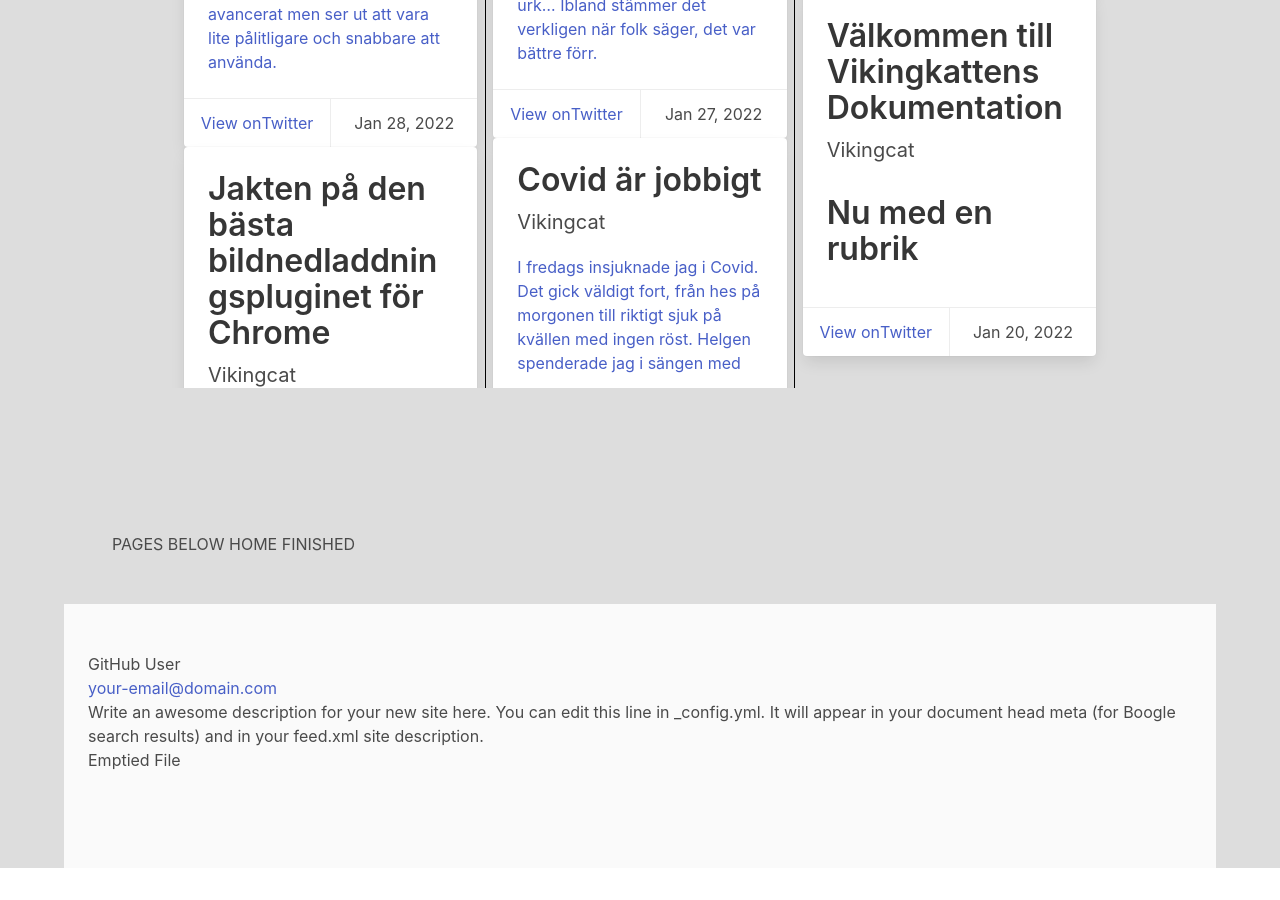
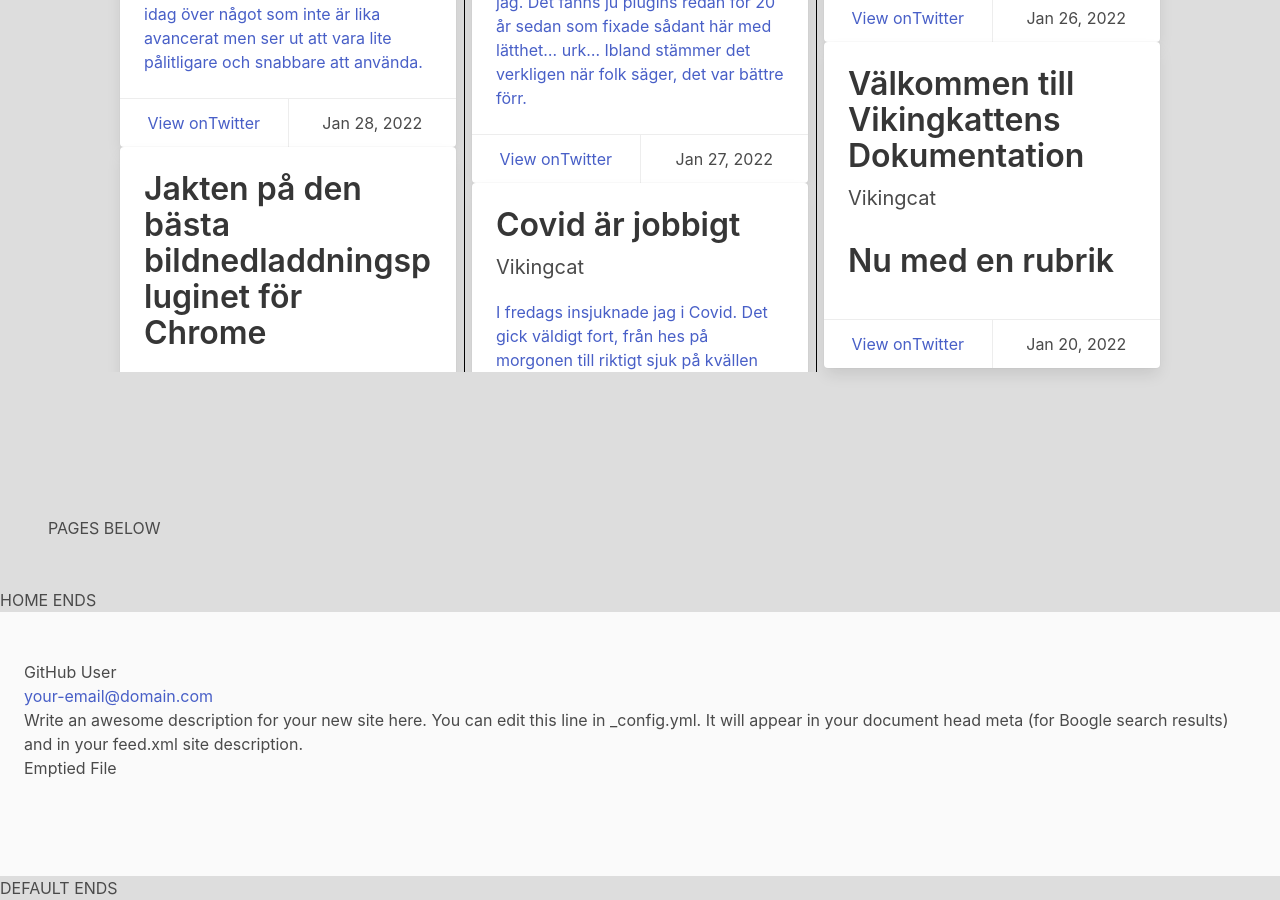
Before and after one commit to viking-cat/dokument, a Jekyll site: the page built from index.html, in a window 1280 px wide and 900 px high, scrolled down 688 px. Built offline with Jekyll 4.4.1, drawn with Linux system fonts in a browser that asks for light colours; before the commit the page ends 1556 px from its top, so only the background shows below that; some of the changed text lies outside the part shown.

Commit message:
fixing and cleaning

```diff
--- a/_layouts/default.html
+++ b/_layouts/default.html
@@ -2,12 +2,16 @@
 <html lang="{{ page.lang | default: site.lang | default: "en" }}">
     {%- include head.html -%}
     <body style="height: 100%; background-color: #DDDDDD;">
-        <div class="container">
-            {%- include header.html -%}
-                <!--<section class="section">-->
+        DEFAULT START
+        <!--<div class="container">-->
+        {%- include header.html -%}
+            <!--<section class="section">-->
+            <main>
                 {{ content }}
-                <!--</section>-->
-            {%- include footer.html -%}
-        </div>
+            </main>
+            <!--</section>-->
+        {%- include footer.html -%}
+        <!--</div>-->
+        DEFAULT ENDS
     </body>
 </html>
--- a/_layouts/home.html
+++ b/_layouts/home.html
@@ -81,7 +82,5 @@ layout: default
             </ul>
         </div>
     {%- endif %}
-
-    HOME FINISHED
-
 </div>
+HOME ENDS
--- a/index.html
+++ b/index.html
@@ -9,7 +10,7 @@ layout: home
   </head>
   <body>
 
-    Test Version 1234
+    Test Version 1234 -->
 
     <!--
         Posts
```
Also changed, not shown: other parts of _layouts/home.html (+1 -0 lines), other parts of index.html (+5 -5 lines).
